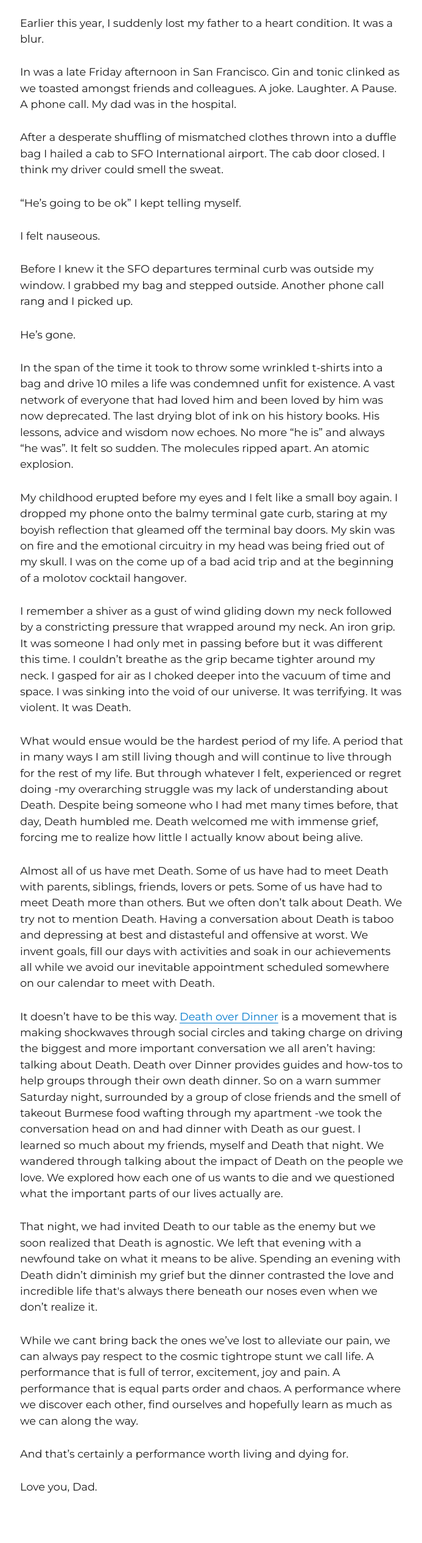
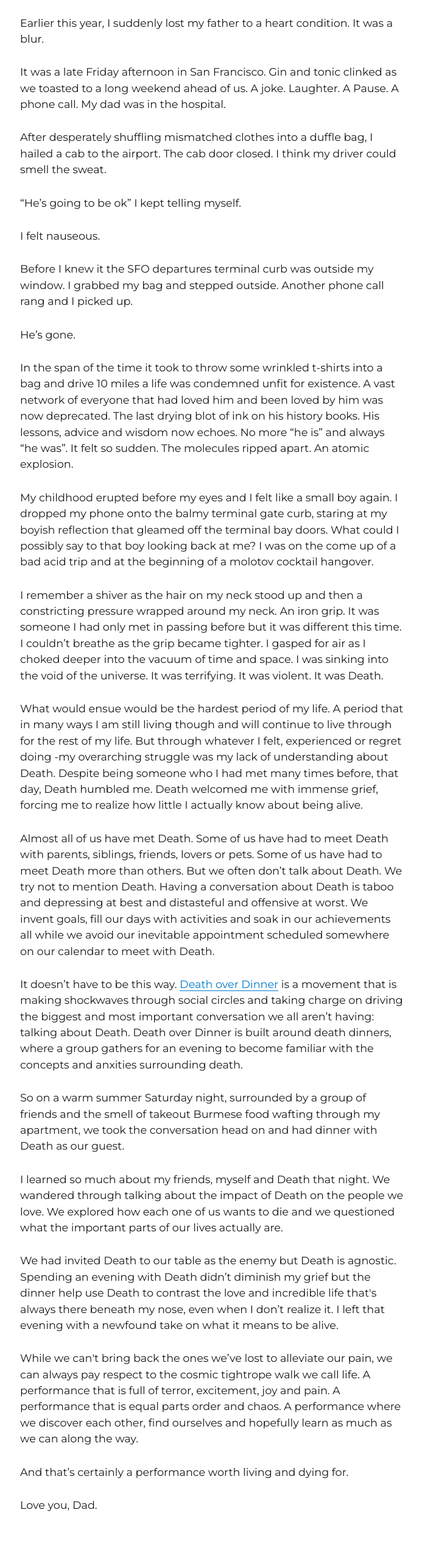
Before and after one commit to ianrtracey/writing, a Gatsby site: page /i-had-dinner-with-death/ in a window 1280 px wide. Shown: the part 800-3330 px from the top of the page at 61% size, without its empty margins (292-985 px from the left). Built offline with nearby package versions, Linux system fonts and the light colour scheme; Gatsby itself is replaced by a stand-in of ours; some packages are replaced by stand-ins of ours.

Commit message:
more editing

```diff
--- a/content/blog/i-had-dinner-with-death/index.md
+++ b/content/blog/i-had-dinner-with-death/index.md
@@ -7,13 +7,13 @@ featuredImage: "./header.jpeg"
 
 ![creepy doorway](./header.jpeg)
 
-Our personal histories are written  with chapters full of order and others full of chaos. Our lives find order through our love: when we start new relationships, catch up with an old friend or feel empathy towards one another. And we find chaos through our loss: broken promises, losing a job, a bad breakup, or sometimes, a tragic death.
+Our personal histories are written with chapters full of order and others full of chaos. Our lives find order through our love: when we start new relationships, catch up with an old friend or feel empathy towards one another. And we find chaos through our loss: broken promises, losing a job, a bad breakup, or sometimes, a tragic death.
 
 Earlier this year, I suddenly lost my father to a heart condition. It was a blur.
 
-In was a late Friday afternoon in San Francisco. Gin and tonic clinked as we toasted amongst friends and colleagues. A joke. Laughter. A Pause. A phone call. My dad was in the hospital.
+It was a late Friday afternoon in San Francisco. Gin and tonic clinked as we toasted to a long weekend ahead of us. A joke. Laughter. A Pause. A phone call. My dad was in the hospital.
 
-After a desperate shuffling of mismatched clothes thrown into a duffle bag I hailed a cab to SFO International airport. The cab door closed. I think my driver could smell the sweat.
+After desperately shuffling mismatched clothes into a duffle bag, I hailed a cab to the airport. The cab door closed. I think my driver could smell the sweat.
 
 “He’s going to be ok” I kept telling myself.
 
@@ -23,26 +23,27 @@ Before I knew it the SFO departures terminal curb was outside my window. I grabb
 
 He’s gone.
 
-In the span of the time it took to throw some wrinkled t-shirts into a bag and drive 10 miles a life was condemned unfit for existence.  A vast network of everyone that had loved him and been loved by him was now deprecated. The last drying blot of ink on his history books. His lessons, advice and wisdom now echoes. No more “he is” and always “he was”. It felt so sudden. The molecules ripped apart. An atomic explosion.
+In the span of the time it took to throw some wrinkled t-shirts into a bag and drive 10 miles a life was condemned unfit for existence. A vast network of everyone that had loved him and been loved by him was now deprecated. The last drying blot of ink on his history books. His lessons, advice and wisdom now echoes. No more “he is” and always “he was”. It felt so sudden. The molecules ripped apart. An atomic explosion.
 
-My childhood erupted before my eyes and I felt like a small boy again. I dropped my phone onto the balmy terminal gate curb, staring at my boyish reflection that gleamed off the terminal bay doors. My skin was on fire and the emotional circuitry in my head was being fried out of my skull. I was on the come up of a bad acid trip and at the beginning of a molotov cocktail hangover.
+My childhood erupted before my eyes and I felt like a small boy again. I dropped my phone onto the balmy terminal gate curb, staring at my boyish reflection that gleamed off the terminal bay doors. What could I possibly say to that boy looking back at me? I was on the come up of a bad acid trip and at the beginning of a molotov cocktail hangover.
 
-I remember a shiver as a gust of wind gliding down my neck followed by a constricting pressure that wrapped around my neck. An iron grip. It was someone I had only met in passing before but it was different this time. I couldn’t breathe as the grip became tighter around my neck. I gasped for air as I choked deeper into the vacuum of time and space. I was sinking into the void of our universe.  It was terrifying. It was violent. It was Death.
+I remember a shiver as the hair on my neck stood up and then a constricting pressure wrapped around my neck. An iron grip. It was someone I had only met in passing before but it was different this time. I couldn’t breathe as the grip became tighter. I gasped for air as I choked deeper into the vacuum of time and space. I was sinking into the void of the universe. It was terrifying. It was violent. It was Death.
 
 What would ensue would be the hardest period of my life. A period that in many ways I am still living though and will continue to live through for the rest of my life. But through whatever I felt, experienced or regret doing -my overarching struggle was my lack of understanding about Death. Despite being someone who I had met many times before, that day, Death humbled me. Death welcomed me with immense grief, forcing me to realize how little I actually know about being alive.
 
 Almost all of us have met Death. Some of us have had to meet Death with parents, siblings, friends, lovers or pets. Some of us have had to meet Death more than others. But we often don’t talk about Death. We try not to mention Death. Having a conversation about Death is taboo and depressing at best and distasteful and offensive at worst. We invent goals, fill our days with activities and soak in our achievements all while we avoid our inevitable appointment scheduled somewhere on our calendar to meet with Death.
 
-It doesn’t have to be this way. <a href="https://deathoverdinner.org/" target="_blank">Death over Dinner</a> is a movement that is making shockwaves through social circles and taking charge on driving the biggest and more important conversation we all aren’t having: talking about Death. Death over Dinner provides guides and how-tos to help groups through their own death dinner.
-So on a warn summer Saturday night, surrounded by a group of close friends and the smell of takeout Burmese food wafting through my apartment -we took the conversation head on and had dinner with Death as our guest.
+It doesn’t have to be this way. <a href="https://deathoverdinner.org/" target="_blank">Death over Dinner</a> is a movement that is making shockwaves through social circles and taking charge on driving the biggest and most important conversation we all aren’t having: talking about Death. Death over Dinner is built around death dinners, where a group gathers for an evening to become familiar with the concepts and anxities surrounding death.
+
+So on a warm summer Saturday night, surrounded by a group of friends and the smell of takeout Burmese food wafting through my apartment, we took the conversation head on and had dinner with Death as our guest.
+
 I learned so much about my friends, myself and Death that night. We wandered through talking about the impact of Death on the people we love. We explored how each one of us wants to die and we questioned what the important parts of our lives actually are.
 
-That night, we had invited Death to our table as the enemy but we soon realized that Death is agnostic. We left that evening with a newfound take on what it means to be alive. Spending an evening with Death didn’t diminish my grief but the dinner contrasted the love and incredible life that's always there beneath our noses even when we don’t realize it.
+We had invited Death to our table as the enemy but Death is agnostic. Spending an evening with Death didn’t diminish my grief but the dinner help use Death to contrast the love and incredible life that's always there beneath my nose, even when I don’t realize it. I left that evening with a newfound take on what it means to be alive.
 
-While we cant bring back the ones we’ve lost to alleviate our pain, we can always pay respect to the cosmic tightrope stunt we call life. A performance that is full of terror, excitement, joy and pain. A performance that is equal parts order and chaos. A performance where we discover each other, find ourselves and hopefully learn as much as we can along the way.
+While we can't bring back the ones we’ve lost to alleviate our pain, we can always pay respect to the cosmic tightrope walk we call life. A performance that is full of terror, excitement, joy and pain. A performance that is equal parts order and chaos. A performance where we discover each other, find ourselves and hopefully learn as much as we can along the way.
 
 And that’s certainly a performance worth living and dying for.
-
 
 Love you, Dad.
 
--- /dev/null
+++ b/content/blog/the-future-is-under-your-nose/index.md
@@ -0,0 +1,8 @@
+---
+title: The Future is Right Under Your Nose
+date: "2019-07-21T00:00:00"
+description: "The most influential brands in the world have something in common: a strong and inspiring mission statement."
+featuredImage: "./header.jpeg"
+---
+
+![header image](./header.jpeg)
--- a/src/components/seo.js
+++ b/src/components/seo.js
@@ -19,6 +19,9 @@ function SEO({ lang, description, meta, title, url, image }) {
             title
             description
             author
+            social {
+              twitter
+            }
           }
         }
       }
@@ -69,7 +72,7 @@ function SEO({ lang, description, meta, title, url, image }) {
         },
         {
           name: `twitter:creator`,
-          content: site.siteMetadata.author,
+          content: `@site.siteMetadata.social.twiter`,
         },
         {
           name: `twitter:title`,
```
Also changed, not shown: content/blog/the-future-is-under-your-nose/header.jpeg (added).
